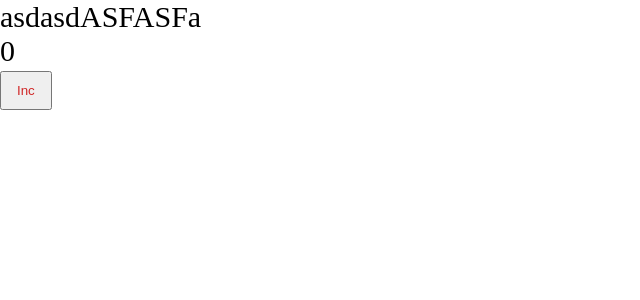
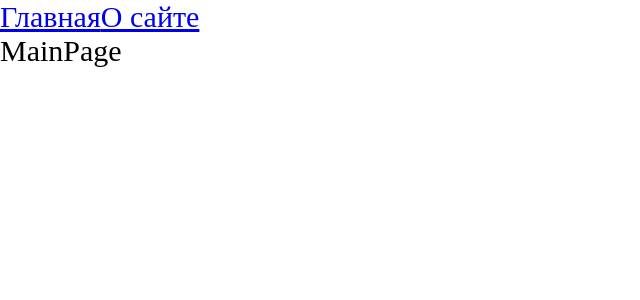
Before and after one commit to AnastasiaGer/production-project, a React app: page / in a window 1280 px wide. Shown: the top 300 px of the page, without its empty margins (0-640 px from the left). Built offline with nearby package versions, Linux system fonts and the light colour scheme.

Commit message:
6 Routing Code splitting Lazy Suspence

```diff
--- a/package.json
+++ b/package.json
@@ -40,6 +40,7 @@
   },
   "dependencies": {
     "react": "^17.0.2",
-    "react-dom": "^17.0.2"
+    "react-dom": "^17.0.2",
+    "react-router-dom": "^6.2.1"
   }
 }
--- a/src/App.tsx
+++ b/src/App.tsx
@@ -1,12 +1,20 @@
-import React from 'react';
-import Counter from "./components/Counter";
+import React, { Suspense } from 'react';
+import {Link, Route, Routes} from 'react-router-dom';
 import './index.scss';
+import {AboutPageAsync} from "./pages/AboutPage/AboutPage.async";
+import {MainPageAsync} from "./pages/MainPage/MainPage.async";
 
 const App = () => {
     return (
         <div className="app">
-            asdasdASFASFa
-            <Counter />
+            <Link to={'/'}>Главная</Link>
+            <Link to={'/about'}>О сайте</Link>
+            <Suspense fallback={<div>Loading...</div>}>
+                <Routes>
+                    <Route path={'/about'} element={<AboutPageAsync />} />
+                    <Route path={'/'} element={<MainPageAsync />} />
+                </Routes>
+            </Suspense>
         </div>
     );
 };
--- a/src/index.tsx
+++ b/src/index.tsx
@@ -1,7 +1,10 @@
 import {render} from 'react-dom';
+import { BrowserRouter } from 'react-router-dom';
 import App from './App';
 
 render(
-  <App />,
+  <BrowserRouter>
+  <App />
+  </BrowserRouter>,
   document.getElementById('root')
 )
--- /dev/null
+++ b/src/pages/AboutPage/AboutPage.async.tsx
@@ -0,0 +1,7 @@
+import {lazy} from "react";
+
+export const AboutPageAsync = lazy(() => new Promise(resolve => {
+    // @ts-ignore
+    // ТАК В РЕАЛЬНЫХ ПРОЕКТАХ НЕ ДЕЛАТЬ!!!!! ДЕЛАЕМ ДЛЯ КУРСА!
+    setTimeout(() => resolve(import('./AboutPage')), 1500)
+}))
--- /dev/null
+++ b/src/pages/AboutPage/AboutPage.tsx
@@ -0,0 +1,7 @@
+const AboutPage = () => {
+  return (
+    <div>AboutPage</div>
+   );
+}
+
+export default AboutPage;
--- /dev/null
+++ b/src/pages/MainPage/MainPage.async.tsx
@@ -0,0 +1,7 @@
+import {lazy} from "react";
+
+export const MainPageAsync = lazy(() => new Promise(resolve => {
+    // @ts-ignore
+    // ТАК В РЕАЛЬНЫХ ПРОЕКТАХ НЕ ДЕЛАТЬ!!!!! ДЕЛАЕМ ДЛЯ КУРСА!
+    setTimeout(() => resolve(import('./MainPage')), 1500)
+}))
--- /dev/null
+++ b/src/pages/MainPage/MainPage.tsx
@@ -0,0 +1,7 @@
+const MainPage = () => {
+  return (
+    <div>MainPage</div>
+   );
+}
+
+export default MainPage;
```
Also changed, not shown: src/pages/AboutPage/AboutPage.module.scss (added), src/pages/MainPage/MainPage.module.scss (added), 3 other files (tests, documents, lock files or other folders).
